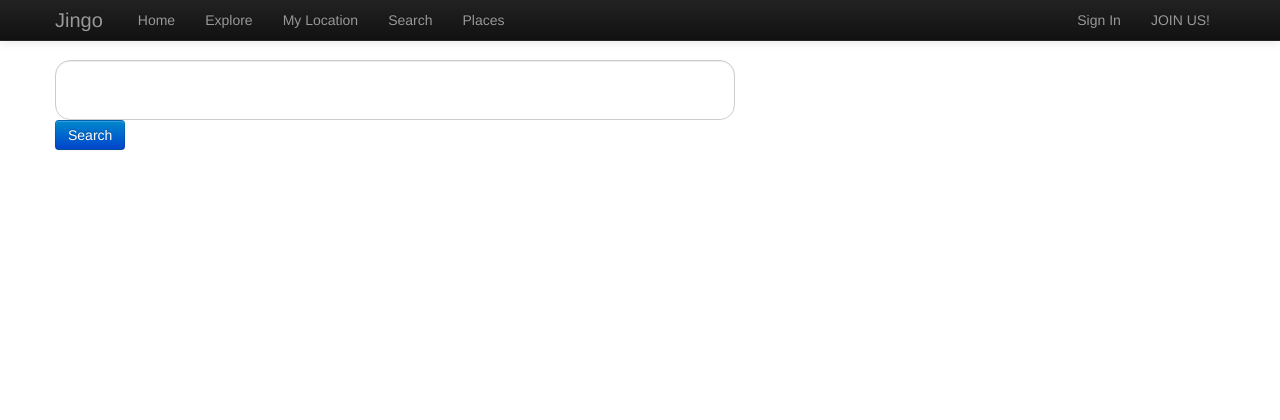
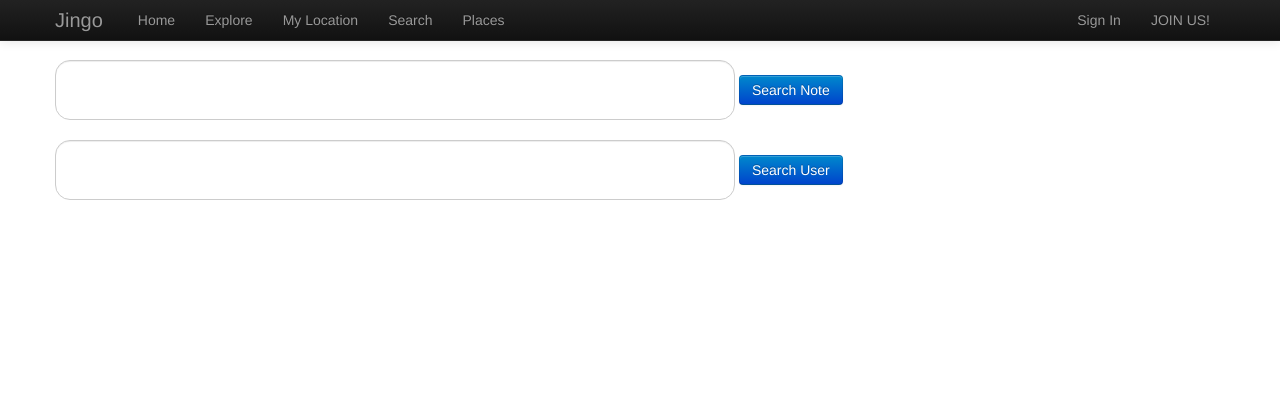
Before and after one commit to youcannotseethis/trunk, a CodeIgniter app: page /trunk/index.php/search/index in a window 1280 px wide. Shown: the top 420 px of the page. Run offline with CodeIgniter, Linux system fonts and the light colour scheme.

Commit message:
search and jingo.sql

```diff
--- a/application/controllers/home.php
+++ b/application/controllers/home.php
@@ -327,7 +327,7 @@ class Home extends CI_Controller{
     		$this->follow->current_u = $c_uid;
     		$this->follow->followed_user = $f_uid;
     		$follow = current($this->follow->get());
-    		$this->db->delete('follow',$follow['follow_id']);
+    		$this->db->delete('follow',array('follow_id'=>$follow['FOLLOW_ID']));
     	}
     	exit('reload');
     }
--- a/application/controllers/search.php
+++ b/application/controllers/search.php
@@ -24,7 +24,7 @@ class Search extends CI_Controller{
         $this->load->view('footer');
     }
     public function user(){
-    	$q = $this->input->get('q');
+    	$q = $this->input->post('q_user');
     	$this->load->model('User');
     	$this->User->searchQ = $q;
     	$data['users'] = $this->User->get();
@@ -32,7 +32,7 @@ class Search extends CI_Controller{
     	$this->load->view('footer');
     }
     public function note(){
-    	$q = $this->input->post('q');
+    	$q = $this->input->post('q_note');
     	$this->load->model('Note');
     	$this->Note->searchQ = $q;
     	$data['notes'] = $this->Note->get();
--- a/application/views/search.php
+++ b/application/views/search.php
@@ -1,8 +1,16 @@
-<form id="search" action="/trunk/index.php/search/note" method="post" >
+
+<form id="search" class="margin:50px;" action="/trunk/index.php/search/note" method="post" >
 	<div>
-		<input type="text" class="input-large search-query" style="width:650px;height:50px;" name="q" >
-	</div>
-	<div>
-		<input type="submit" class="btn btn-primary" value="Search">
+		<input type="text" class="input-large search-query" style="width:650px;height:50px;" name="q_note" >
+
+		<input type="submit" class="btn btn-primary" value="Search Note">
 	</div>
 </form>
+
+<form id="search" class="margin:50px;" action="/trunk/index.php/search/user" method="post" >
+	<div>
+		<input type="text" class="input-large search-query" style="width:650px;height:50px;" name="q_user" >
+
+		<input type="submit" class="btn btn-primary" value="Search User">
+	</div>
+</form>
```
Also changed, not shown: application/views/user.php (+6 -3 lines), jingo.sql (+4 -7 lines).
